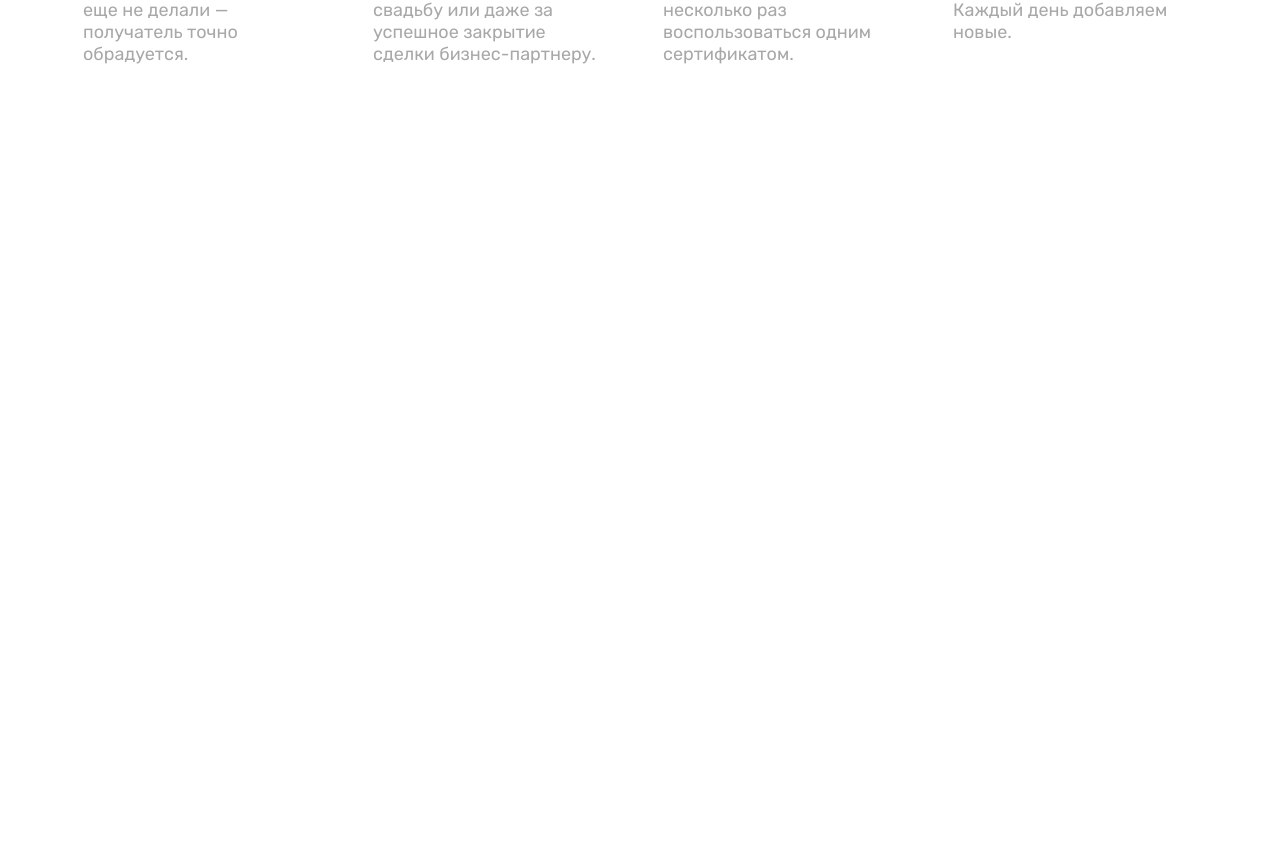
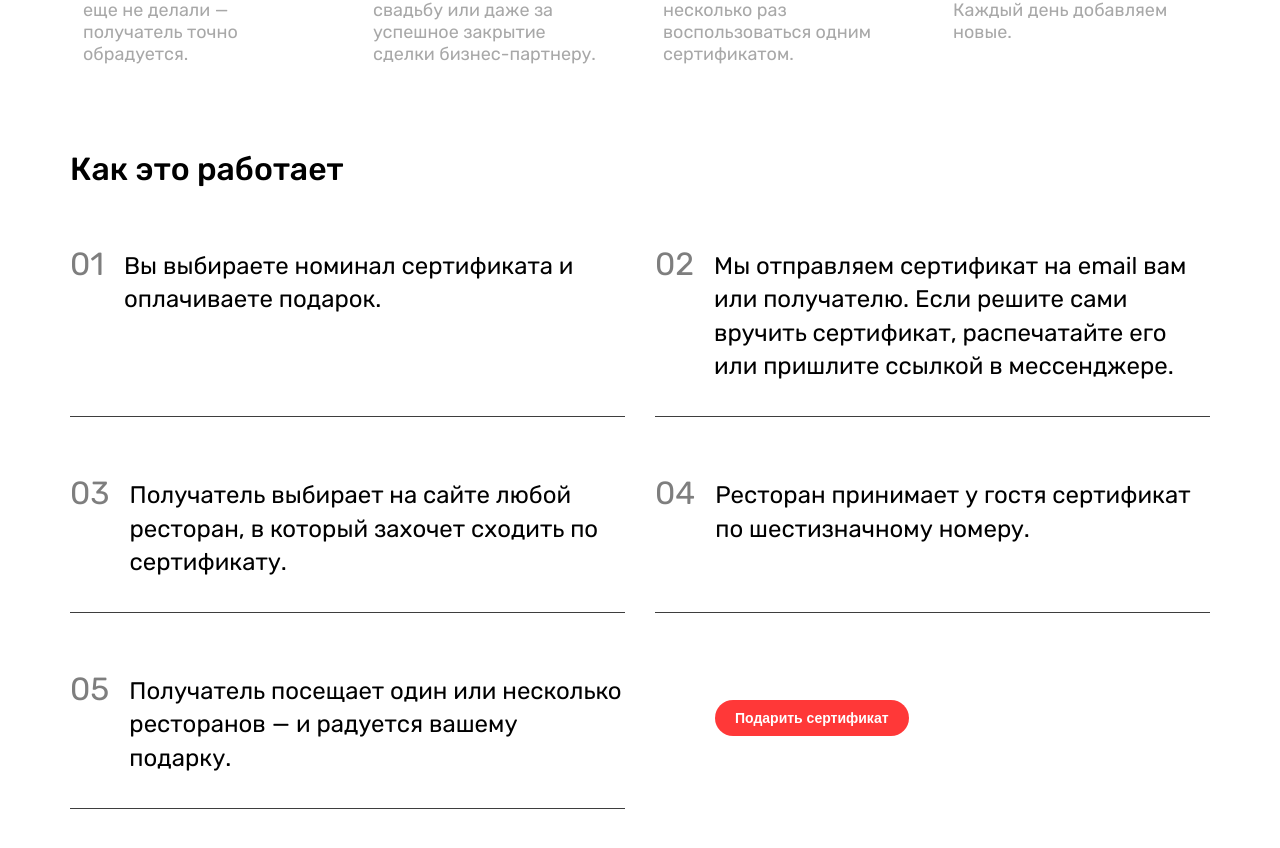
Before and after one commit to magtesyan/rest, a Next.js app: page / in a window 1280 px wide. Shown: the part 1904-2752 px from the top of the page. Before the commit the page ends 2004 px from the top, so only its background shows below. Built offline with nearby package versions, Linux system fonts and the light colour scheme.

Commit message:
Add howWorks section

```diff
--- a/src/app/components/CertForm/CertForm.tsx
+++ b/src/app/components/CertForm/CertForm.tsx
@@ -17,7 +17,7 @@ export const CertForm = () => {
   const prices = [10, 15, 20, 30, 50];
 
   return (
-    <div className={styles.certForm}>
+    <div className={styles.certForm} id="certForm">
       <div className={styles.tabs}>
         <button
           className={clsx(styles.tab, tab === Tab.FromMe && styles.tab_current)}
--- /dev/null
+++ b/src/app/components/HowWorks/HowWorks.module.scss
@@ -0,0 +1,44 @@
+.howWorks {
+  padding: 20px;
+  margin-bottom: 30px;
+}
+
+.howWorksTitle {
+  font-size: 32px;
+  max-width: 750px;
+  margin-bottom: 30px;
+}
+
+.howWorksList {
+  display: flex;
+  flex-wrap: wrap;
+  gap: 30px;
+}
+
+.howWorksItem {
+  display: flex;
+  gap: 20px;
+  max-width: 555px;
+  border-bottom: 1px solid var(--gray);
+  padding-top: 32px;
+  padding-bottom: 32px;
+
+  &_button {
+    align-items: center;
+    height: 150px;
+    display: flex;
+    margin-left: 60px;
+  }
+}
+
+.howWorksNumber {
+  position: relative;
+  top: -5px;
+  opacity: 0.5;
+  font-size: 32px;
+}
+
+.howWorksText {
+  font-size: 24px;
+  line-height: 1.4;
+}
--- /dev/null
+++ b/src/app/components/HowWorks/HowWorks.tsx
@@ -0,0 +1,56 @@
+"use client";
+
+import { goToSection } from "@/app/utils/goToFunctions";
+import { Button } from "../ui/Button/Button";
+import styles from "./HowWorks.module.scss";
+
+export const HowWorks = () => {
+  return (
+    <section className={styles.howWorks} id="howWorks">
+      <h2 className={styles.howWorksTitle}>Как это работает</h2>
+      <ul className={styles.howWorksList}>
+        <li className={styles.howWorksItem}>
+          <span className={styles.howWorksNumber}>01</span>
+          <p className={styles.howWorksText}>
+            Вы выбираете номинал сертификата и оплачиваете подарок.
+          </p>
+        </li>
+        <li className={styles.howWorksItem}>
+          <span className={styles.howWorksNumber}>02</span>
+          <p className={styles.howWorksText}>
+            Мы отправляем сертификат на email вам или получателю. Если решите
+            сами вручить сертификат, распечатайте его или пришлите ссылкой в
+            мессенджере.
+          </p>
+        </li>
+        <li className={styles.howWorksItem}>
+          <span className={styles.howWorksNumber}>03</span>
+          <p className={styles.howWorksText}>
+            Получатель выбирает на сайте любой ресторан, в который захочет
+            сходить по сертификату.
+          </p>
+        </li>
+        <li className={styles.howWorksItem}>
+          <span className={styles.howWorksNumber}>04</span>
+          <p className={styles.howWorksText}>
+            Ресторан принимает у гостя сертификат по шестизначному номеру.
+          </p>
+        </li>
+        <li className={styles.howWorksItem}>
+          <span className={styles.howWorksNumber}>05</span>
+          <p className={styles.howWorksText}>
+            Получатель посещает один или несколько ресторанов — и радуется
+            вашему подарку.
+          </p>
+        </li>
+        <li className={styles.howWorksItem_button}>
+          <Button
+            text="Подарить сертификат"
+            onClick={() => goToSection("#certForm")}
+            isCurrent={true}
+          />
+        </li>
+      </ul>
+    </section>
+  );
+};
--- a/src/app/components/Promo/Promo.tsx
+++ b/src/app/components/Promo/Promo.tsx
@@ -2,13 +2,9 @@
 
 import styles from "./Promo.module.scss";
 
+import { goToSection } from "@/app/utils/goToFunctions";
+
 export const Promo = () => {
-  const gotoAdv = () => {
-    document.querySelector("#adv")?.scrollIntoView({
-      behavior: "smooth",
-    });
-  };
-
   return (
     <section className={styles.promo}>
       <h1 className={styles.promoTitle}>
@@ -44,7 +40,12 @@ export const Promo = () => {
             alt="Рестораны"
           />
           <p className={styles.promoItemText}>
-            <span className={styles.promoLink}>Удобно пользоваться:</span>
+            <span
+              className={styles.promoLink}
+              onClick={() => goToSection("#howWorks")}
+            >
+              Удобно пользоваться:
+            </span>
             достаточно назвать номер сертификата, чтобы оплатить счет в
             ресторане
           </p>
@@ -56,7 +57,10 @@ export const Promo = () => {
             alt="Рестораны"
           />
           <p className={styles.promoItemText}>
-            <span className={styles.promoLink} onClick={gotoAdv}>
+            <span
+              className={styles.promoLink}
+              onClick={() => goToSection("#adv")}
+            >
               Дарите яркие впечатления
             </span>{" "}
             тем, кого любите: идеальный подарок друзьям, коллегам и близким.
--- a/src/app/page.tsx
+++ b/src/app/page.tsx
@@ -6,6 +6,7 @@ import { Advantages } from "./components/Advantages/Advantages";
 import { CertForm } from "./components/CertForm/CertForm";
 
 import styles from "./page.module.css";
+import { HowWorks } from "./components/HowWorks/HowWorks";
 
 export default function Home() {
   return (
@@ -16,6 +17,7 @@ export default function Home() {
           <Promo />
           <CertForm />
           <Advantages />
+          <HowWorks />
         </main>
         <footer className={styles.footer}></footer>
       </div>
--- /dev/null
+++ b/src/app/utils/goToFunctions.ts
@@ -0,0 +1,5 @@
+export const goToSection = (section: string) => {
+  document.querySelector(section)?.scrollIntoView({
+    behavior: "smooth",
+  });
+};
```
